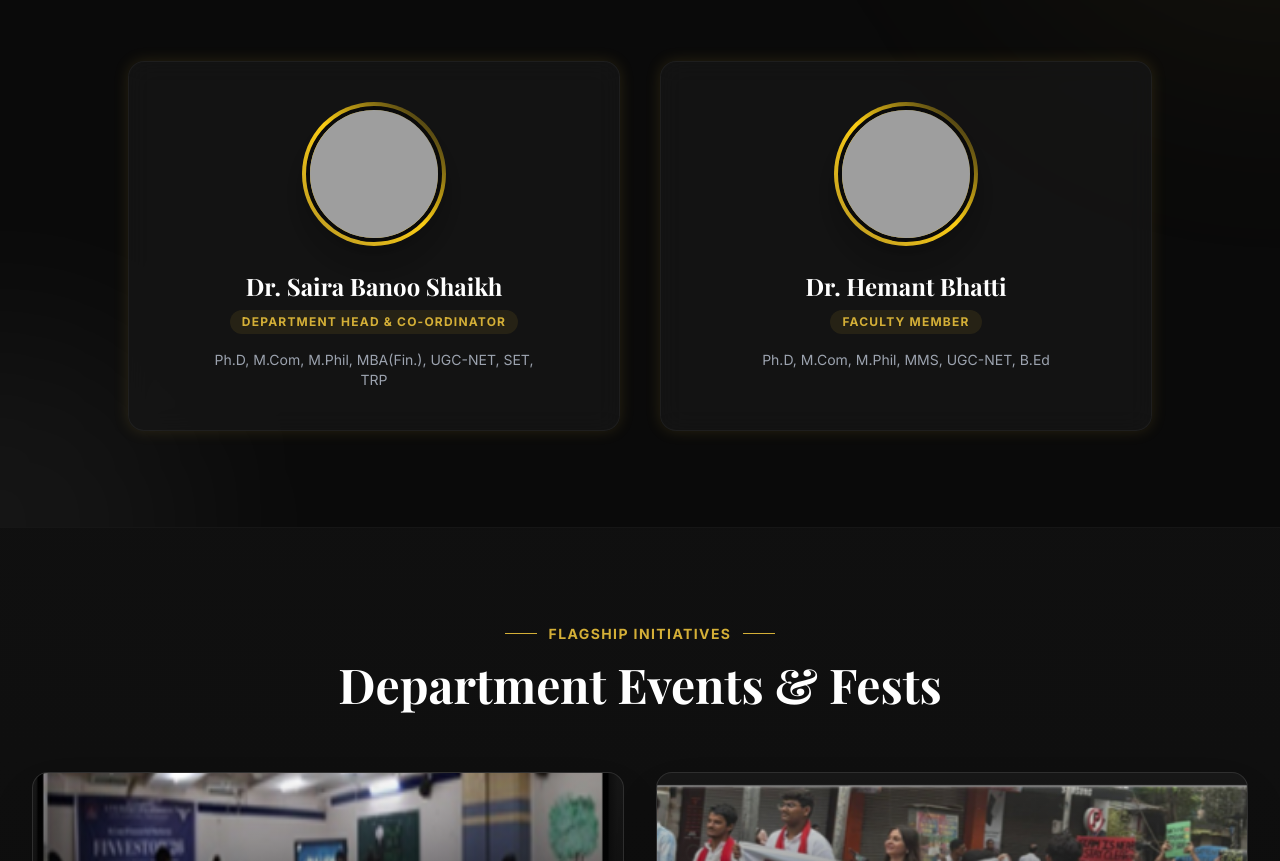
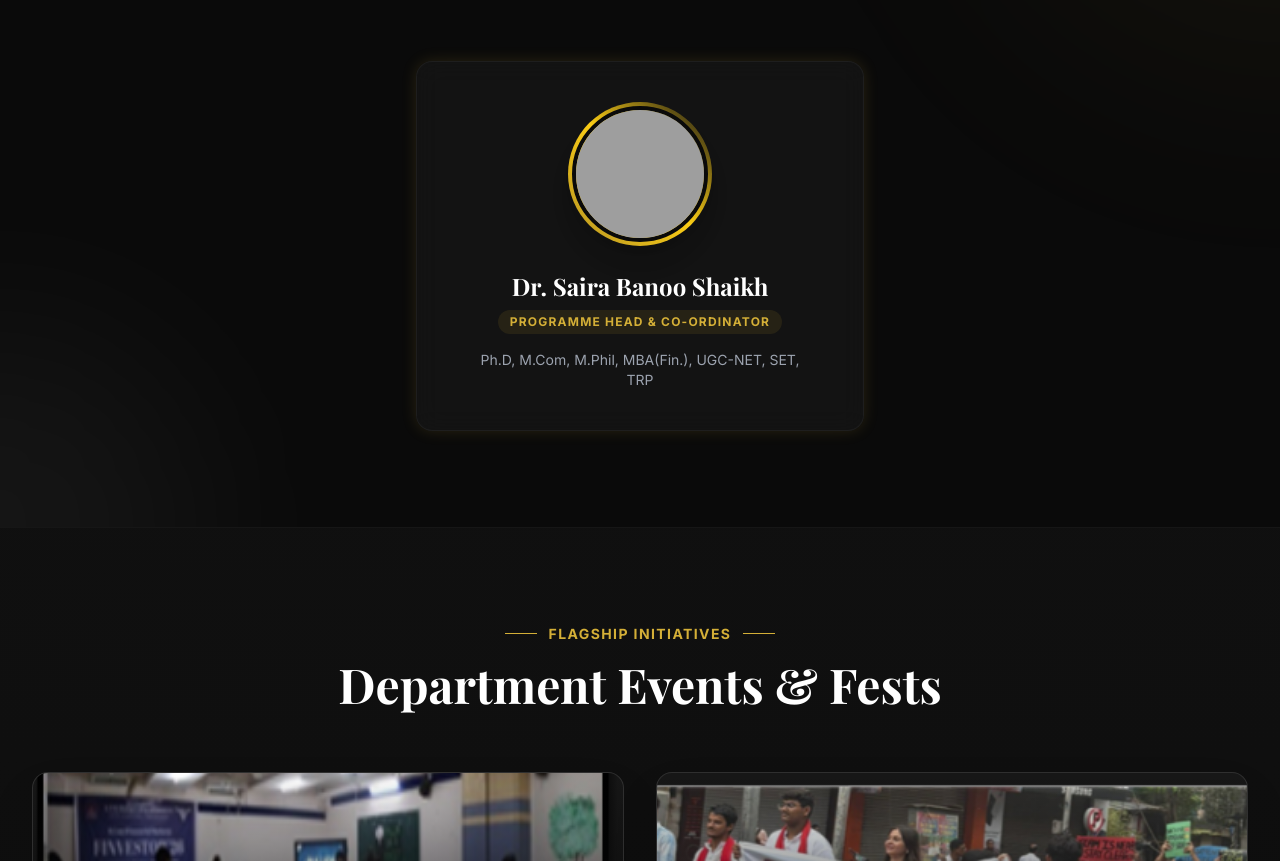
Before and after one commit to Parag407/bfm_department, a plain HTML site: page index.html in a window 1280 px wide. Shown: the part 3564-4425 px from the top of the page. Drawn offline with nearby package versions, Linux system fonts and the light colour scheme; grey boxes are pictures that could not be loaded; a web font is replaced by a local one.

Commit message:
chore: remove Hemant Bhatti faculty card and update Dr. Saira Banoo Shaikh title

```diff
--- a/index.html
+++ b/index.html
@@ -576,27 +576,16 @@
                 <p class="text-gray-400 text-lg font-light">Guiding students with years of academic excellence and industry expertise.</p>
             </div>
 
-            <div class="grid grid-cols-1 md:grid-cols-2 gap-10 max-w-5xl mx-auto">
+            <div class="flex justify-center max-w-5xl mx-auto">
                 <!-- Coordinator -->
-                <div class="glass-panel rounded-2xl p-10 hover:border-gold-500/50 transition-all duration-500 group gold-glow reveal flex flex-col items-center text-center relative overflow-hidden">
+                <div class="glass-panel rounded-2xl p-10 hover:border-gold-500/50 transition-all duration-500 group gold-glow reveal flex flex-col items-center text-center relative overflow-hidden max-w-md w-full">
                     <div class="absolute top-0 left-0 w-full h-1 bg-gradient-to-r from-transparent via-gold-500 to-transparent opacity-0 group-hover:opacity-100 transition-opacity duration-500"></div>
                     <div class="w-36 h-36 rounded-full mb-6 p-1 bg-gradient-to-tr from-gold-600 via-gold-400 to-gold-200 shadow-xl">
                         <img src="https://ui-avatars.com/api/?name=Saira+Shaikh&background=0a0a0a&color=D4AF37&size=256" alt="Dr. Saira Banoo Shaikh" class="w-full h-full rounded-full object-cover border-4 border-dark-900">
                     </div>
                     <h4 class="text-xl md:text-2xl font-serif font-bold text-white mb-2 group-hover:text-gold-400 transition-colors">Dr. Saira Banoo Shaikh</h4>
-                    <p class="text-gold-500 text-[10px] sm:text-xs font-bold uppercase tracking-widest mb-4 bg-gold-500/10 px-3 py-1 rounded-full">Department Head & Co-ordinator</p>
+                    <p class="text-gold-500 text-[10px] sm:text-xs font-bold uppercase tracking-widest mb-4 bg-gold-500/10 px-3 py-1 rounded-full">Programme Head & Co-ordinator</p>
                     <p class="text-gray-400 text-xs sm:text-sm leading-relaxed max-w-xs">Ph.D, M.Com, M.Phil, MBA(Fin.), UGC-NET, SET, TRP</p>
-                </div>
-
-                <!-- Member -->
-                <div class="glass-panel rounded-2xl p-10 hover:border-gold-500/50 transition-all duration-500 group gold-glow reveal flex flex-col items-center text-center relative overflow-hidden">
-                    <div class="absolute top-0 left-0 w-full h-1 bg-gradient-to-r from-transparent via-gold-500 to-transparent opacity-0 group-hover:opacity-100 transition-opacity duration-500"></div>
-                    <div class="w-36 h-36 rounded-full mb-6 p-1 bg-gradient-to-tr from-gold-600 via-gold-400 to-gold-200 shadow-xl">
-                        <img src="https://ui-avatars.com/api/?name=Hemant+Bhatti&background=0a0a0a&color=D4AF37&size=256" alt="Dr. Hemant Bhatti" class="w-full h-full rounded-full object-cover border-4 border-dark-900">
-                    </div>
-                    <h4 class="text-xl md:text-2xl font-serif font-bold text-white mb-2 group-hover:text-gold-400 transition-colors">Dr. Hemant Bhatti</h4>
-                    <p class="text-gold-500 text-[10px] sm:text-xs font-bold uppercase tracking-widest mb-4 bg-gold-500/10 px-3 py-1 rounded-full">Faculty Member</p>
-                    <p class="text-gray-400 text-xs sm:text-sm leading-relaxed max-w-xs">Ph.D, M.Com, M.Phil, MMS, UGC-NET, B.Ed</p>
                 </div>
             </div>
         </div>
```
